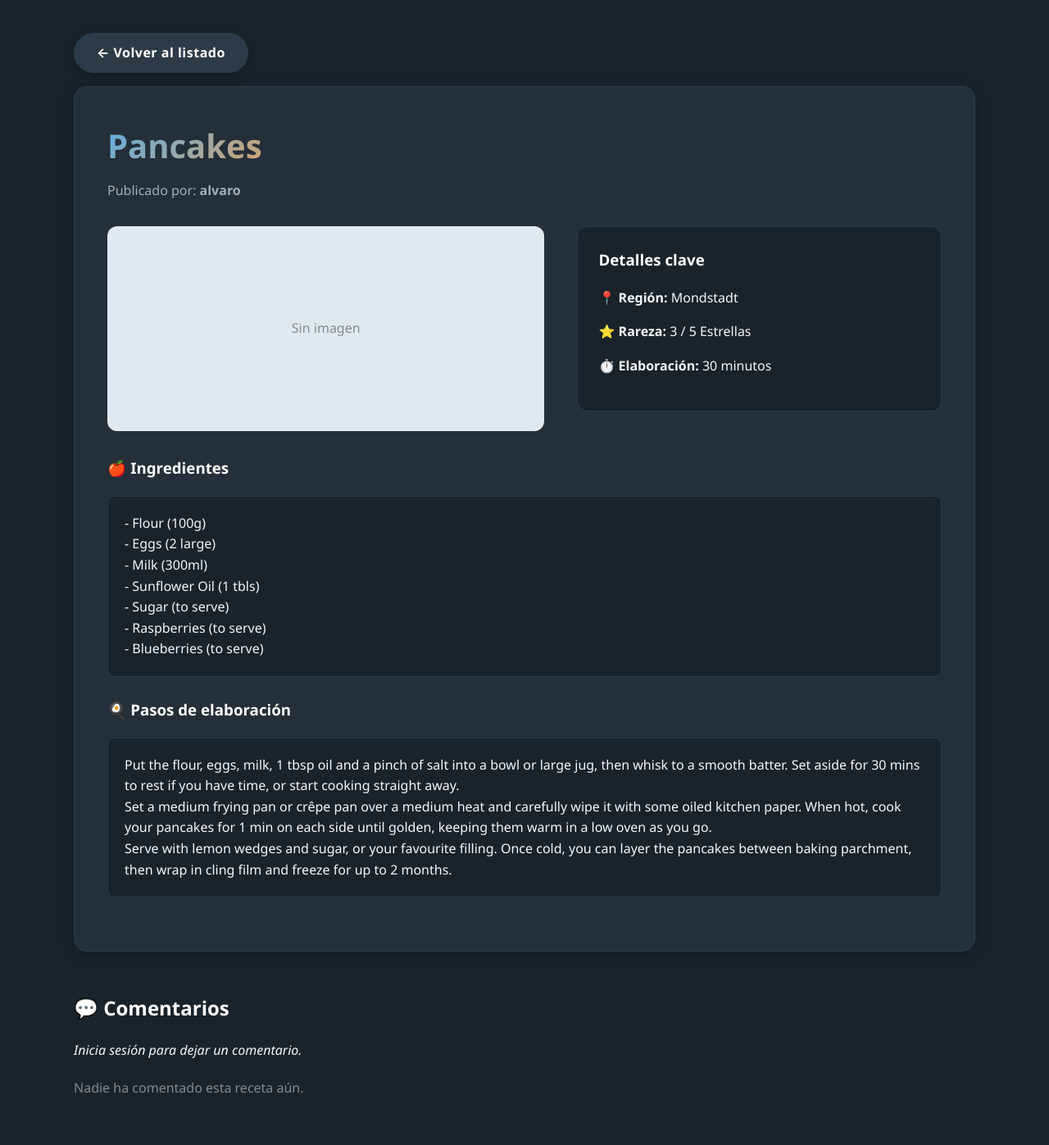
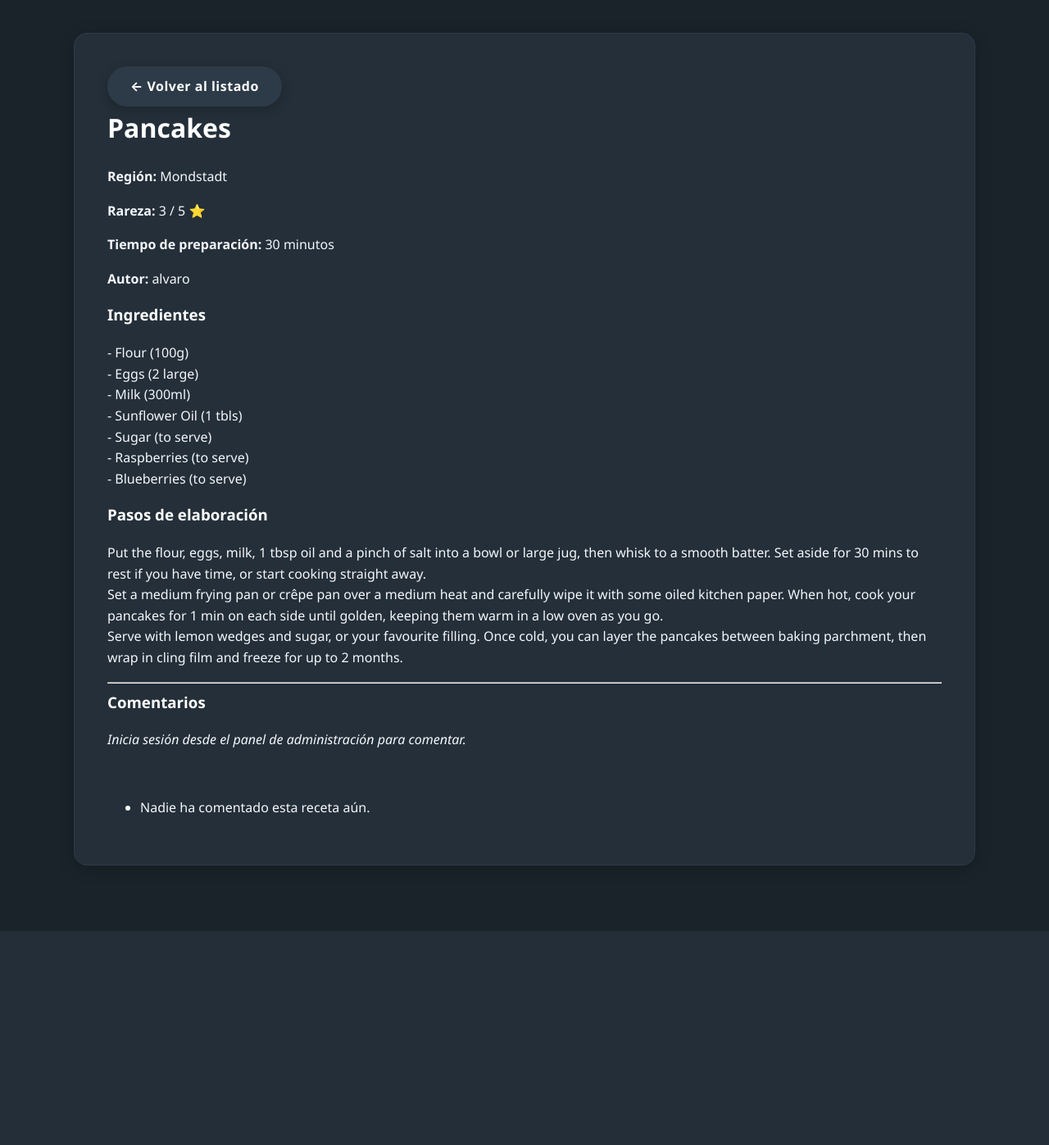
Before and after one commit to adellos844/Teyvat_recipe, a Django app: page /recetas/2/ in a window 1280 px wide. Shown: the part 121-1518 px from the top of the page at 82% size. After the commit the page ends 1257 px from the top, so only its background shows below. Run offline with Django 5.2, Linux system fonts and the light colour scheme; data comes from the database, SQL or seed files in the repository; both versions use the stored data as it was after the commit.

Commit message:
Corrección de errores en Css y de generación de imagen en la API

```diff
--- a/wiki_recetas/recetario_de_teyvat/templates/recetario/detalle_recetas.html
+++ b/wiki_recetas/recetario_de_teyvat/templates/recetario/detalle_recetas.html
@@ -1,80 +1,62 @@
 {% extends 'base.html' %}
 
-{% block title %}{{ receta.Título }} - Recetario de Teyvat{% endblock %}
+{% block title %}{{ receta.Título }}{% endblock %}
 
 {% block content %}
-    <p><a href="{% url 'lista_recetas' %}" class="btn btn-secondary">← Volver al listado</a></p>
+    <div class="detalle-wrapper">
+        <a class="btn btn-secondary" href="{% url 'lista_recetas' %}">← Volver al listado</a>
 
-    <div class="detalle-wrapper">
-        <header style="border-bottom: none; margin-bottom: 0; padding-bottom: 0; display: flex; justify-content: space-between; align-items: center; width: 100%;">            <div>
         <h1>{{ receta.Título }}</h1>
-                <p>Publicado por: <strong>{{ receta.Autor.username }}</strong></p>
-            </div>
+
     {% if user == receta.Autor %}
-                <div style="display: flex; gap: 10px;">
-                    <a href="{% url 'editar_receta' receta.pk %}" class="btn">Editar</a>
-                    <a href="{% url 'eliminar_receta' receta.pk %}" class="btn btn-danger">Eliminar</a>
-                </div>
+        <p>
+            <a class="btn" href="{% url 'editar_receta' receta.pk %}">Editar Receta</a>
+            <a class="btn btn-danger" href="{% url 'eliminar_receta' receta.pk %}">Eliminar Receta</a>
+        </p>
     {% endif %}
-        </header>
 
-        <div class="detalle-layout">
-            <div>
+    <p><strong>Región:</strong> {{ receta.get_Región_display }}</p>
+    <p><strong>Rareza:</strong> {{ receta.Rareza }} / 5 ⭐</p>
+    <p><strong>Tiempo de preparación:</strong> {{ receta.Tiempo_de_preparación }}</p>
+    <p><strong>Autor:</strong> {{ receta.Autor.username }}</p>
+
     {% if receta.Imagen %}
-                    <img src="{{ receta.Imagen.url }}" alt="{{ receta.Título }}" class="img-receta">
-                {% else %}
-                    <div style="background: #e2e8f0; height: 250px; display: flex; align-items: center; justify-content: center; border-radius: 12px; color: #7f8c8d;">Sin imagen</div>
+        <img src="{{ receta.Imagen.url }}" alt="{{ receta.Título }}" style="max-width: 300px;">
     {% endif %}
-            </div>
 
-            <div class="info-panel">
-                <h3>Detalles clave</h3>
-                <p><strong>📍 Región:</strong> {{ receta.get_Región_display }}</p>
-                <p><strong>⭐ Rareza:</strong> {{ receta.Rareza }} / 5 Estrellas</p>
-                <p><strong>⏱️ Elaboración:</strong> {{ receta.Tiempo_de_preparación }}</p>
-            </div>
-        </div>
+    <h3>Ingredientes</h3>
+    <p>{{ receta.Ingredientes|linebreaks }}</p>
 
-        <h3>🍎 Ingredientes</h3>
-        <div class="bloque-texto">{{ receta.Ingredientes }}</div>
+    <h3>Pasos de elaboración</h3>
+    <p>{{ receta.Pasos_de_elaboración|linebreaks }}</p>
 
-        <h3>🍳 Pasos de elaboración</h3>
-        <div class="bloque-texto">{{ receta.Pasos_de_elaboración }}</div>
-    </div>
-
-    <div class="comentarios-seccion">
-        <h2>💬 Comentarios</h2>
+    <hr>
+    <h3>Comentarios</h3>
 
     {% if user.is_authenticated %}
-            <div class="comentario-form">
         <form method="POST">
             {% csrf_token %}
             {{ form.as_p }}
             <button type="submit" class="btn">Publicar Comentario</button>
         </form>
-            </div>
     {% else %}
-            <p><em>Inicia sesión para dejar un comentario.</em></p>
+        <p><em>Inicia sesión desde el panel de administración para comentar.</em></p>
     {% endif %}
+    <br>
 
-        <div style="margin-top: 20px;">
+    <ul>
         {% for comentario in comentarios %}
-                <div class="comentario-box">
-                    <div class="comentario-header">
-                        <span><strong>{{ comentario.Autor.username }}</strong></span>
-                        <span>{{ comentario.Fecha_de_publicación|date:"d/m/Y H:i" }}</span>
-                    </div>
-                    <p style="margin: 10px 0 0 0;">{{ comentario.Contenido }}</p>
+            <li>
+                <strong>{{ comentario.Autor.username }}</strong> ({{ comentario.Fecha_de_publicación|date:"d/m/Y H:i" }}):
+                <p>{{ comentario.Contenido }}</p>
 
                 {% if user == comentario.Autor %}
-                        <p style="margin: 10px 0 0 0; text-align: right;">
-                            <a href="{% url 'eliminar_comentario' comentario.pk %}" class="btn btn-danger" style="padding: 4px 10px; font-size: 0.8rem;">Eliminar mi comentario</a>
-                        </p>
+                    <a href="{% url 'eliminar_comentario' comentario.pk %}" style="color: red; font-size: 0.8em;">Eliminar mi comentario</a>
                 {% endif %}
-                </div>
+            </li>
         {% empty %}
-                <p style="color: #7f8c8d;">Nadie ha comentado esta receta aún.</p>
+            <li>Nadie ha comentado esta receta aún.</li>
         {% endfor %}
-        </div>
+    </ul>
     </div>
 {% endblock %}
--- a/wiki_recetas/recetario_de_teyvat/views.py
+++ b/wiki_recetas/recetario_de_teyvat/views.py
@@ -154,7 +154,7 @@ def guardar_receta_externa(request):
 
             ingredientes_texto = "\n".join(ingredientes_lista)
 
-            Receta.objects.create(
+            nueva_receta = Receta.objects.create(
                 Título=meal['strMeal'],
                 Ingredientes=ingredientes_texto,
                 Pasos_de_elaboración=meal['strInstructions'],
--- a/wiki_recetas/teyvat_recipe/settings.py
+++ b/wiki_recetas/teyvat_recipe/settings.py
@@ -115,7 +115,7 @@ USE_TZ = True
 # Static files (CSS, JavaScript, Images)
 # https://docs.djangoproject.com/en/6.0/howto/static-files/
 
-STATIC_URL = 'static/'
+STATIC_URL = '/static/'
 STATICFILES_DIRS = [
     os.path.join(BASE_DIR, 'static'),
 ]
```
Also changed, not shown: wiki_recetas/recetario_de_teyvat/templates/recetario/confirmar_eliminar.html (+10 -12 lines), wiki_recetas/recetario_de_teyvat/templates/recetario/formulario_receta.html (+10 -15 lines), wiki_recetas/recetario_de_teyvat/templates/recetario/lista_recetas.html (+20 -22 lines), wiki_recetas/db.sqlite3, wiki_recetas/media/recetas/externa_52973.jpg (added). Lines whose indentation alone changed are shown as unchanged.
